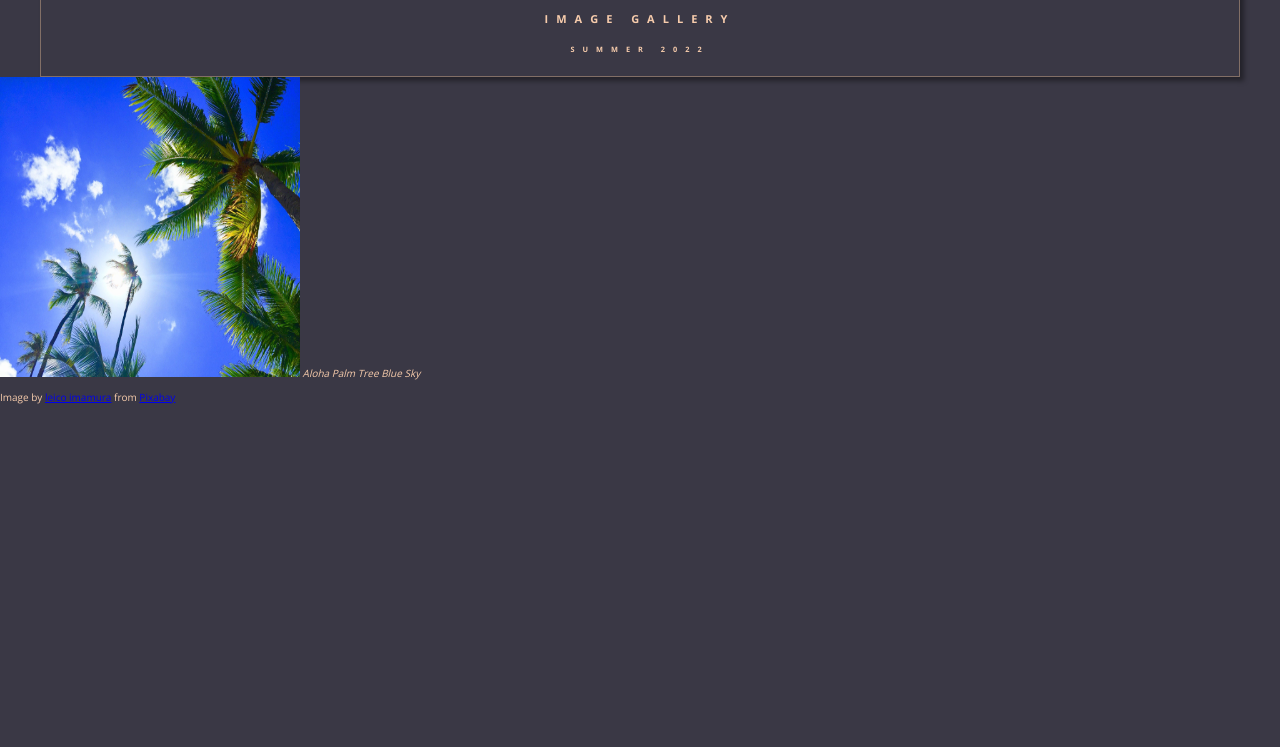
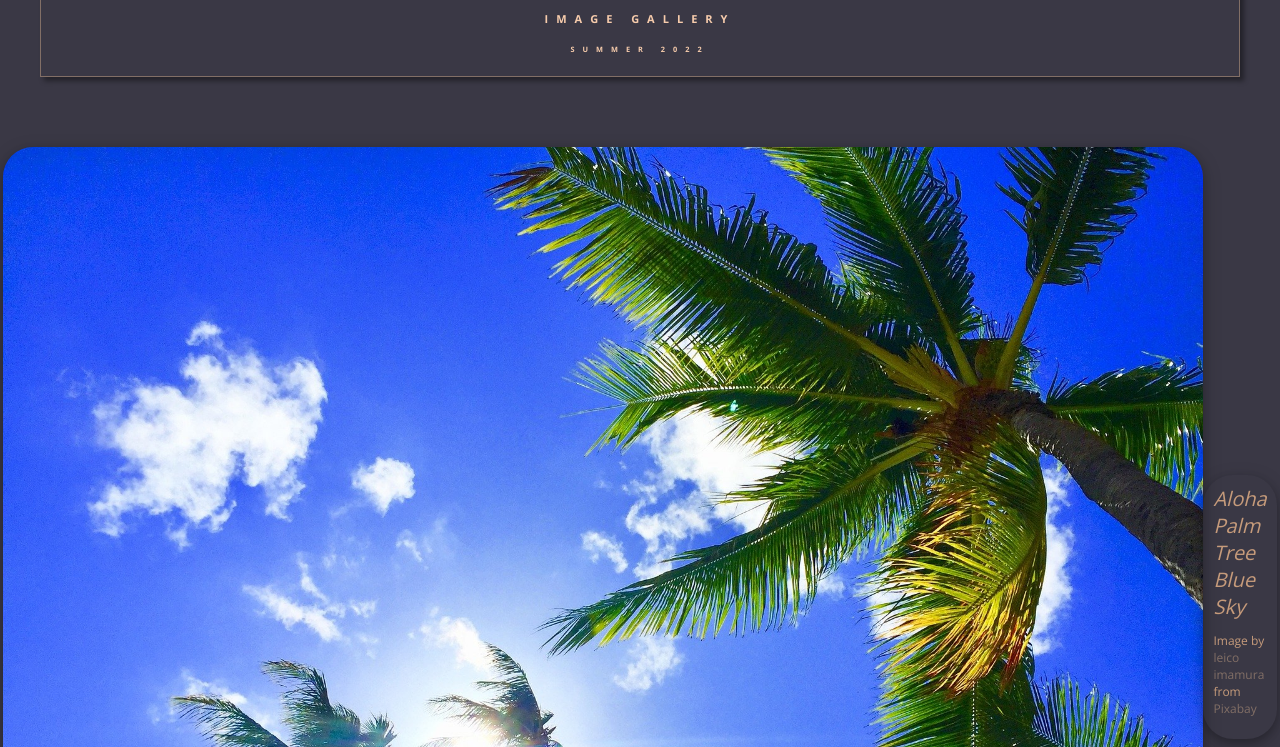
Before and after one commit to CSF2223/imagegallery-kotsaftisdelia, a plain HTML site: page index.html in a window 1280 px wide. Shown: the part 53-800 px from the top of the page. Drawn offline with nearby package versions, Linux system fonts and the light colour scheme.

Commit message:
complete through part 2.10

```diff
--- a/index.html
+++ b/index.html
@@ -15,12 +15,14 @@
     </header>
 
     <section>
-        <div>
+        <div class ="imageCard">
             <img src="assets/hawaii-2700190_1920.jpg" alt="Aloha Palm Tree Blue Sky" width="300" height="300"></img>
-            <cite>Aloha Palm Tree Blue Sky</cite>
-            <p> Image by <a href="https://pixabay.com/users/graziebambino-1593455/?utm_source=link-attribution&amp;utm_medium=referral&amp;utm_campaign=image&amp;utm_content=2700190">leico imamura</a>
-            from <a href="https://pixabay.com/?utm_source=link-attribution&amp;utm_medium=referral&amp;utm_campaign=image&amp;utm_content=2700190">Pixabay</a></p>
-        </div>
+            <div class = "cardText">
+                <cite>Aloha Palm Tree Blue Sky</cite>
+                <p> Image by <a href="https://pixabay.com/users/graziebambino-1593455/?utm_source=link-attribution&amp;utm_medium=referral&amp;utm_campaign=image&amp;utm_content=2700190">leico imamura</a>
+                from <a href="https://pixabay.com/?utm_source=link-attribution&amp;utm_medium=referral&amp;utm_campaign=image&amp;utm_content=2700190">Pixabay</a></p>
+            </div>  <!--Close "cardText" class-->
+        </div>   <!--Close "imageCard" class-->
     </section>
 
 </body>
--- a/style.css
+++ b/style.css
@@ -35,3 +35,40 @@ body {
     font-family: 'Open Sans', sans-serif;
     margin: 0;
 }
+
+cite {
+    font-size: 2rem;
+}
+
+p {
+    font-size: 1.2rem;
+}
+
+.imageCard {
+    display: flex;
+    flex-decoration: center;
+    justify-content: center;
+    align-items: center;
+    margin: 7rem 4rem;
+}
+
+.imageCard img {
+    width: 100%;
+    height: auto;
+    border-radius: 30px;
+    box-shadow: 0 4px 8px 0 rgba(0, 0, 0, 0.2), 0 6px 20px 0 rgba(0, 0, 0, 0.19);
+}
+
+.imageCard a {
+    text-decoration: none;
+    color: #826F66;
+}
+
+.cardText {
+    color: #C69B7B;\
+    text-align: center;
+    padding: 1rem;
+    border-radius: 30px;
+    margin-top: 2rem;
+    box-shadow: 0 4px 8px 0 rgba(0, 0, 0, 0.2), 0 6px 20px 0 rgba(0, 0, 0, 0.19);
+}
```
